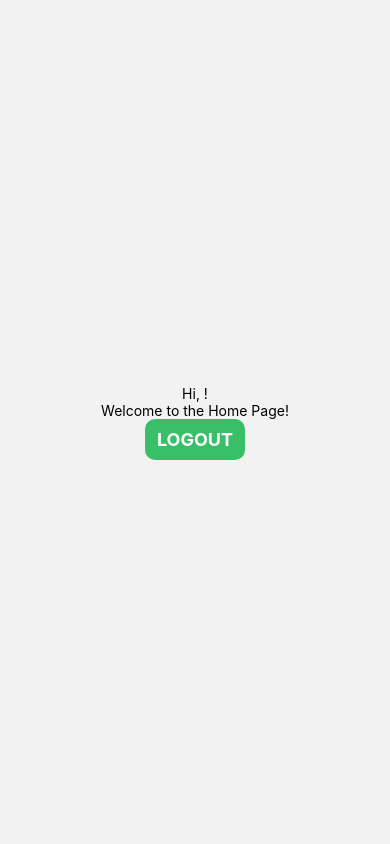
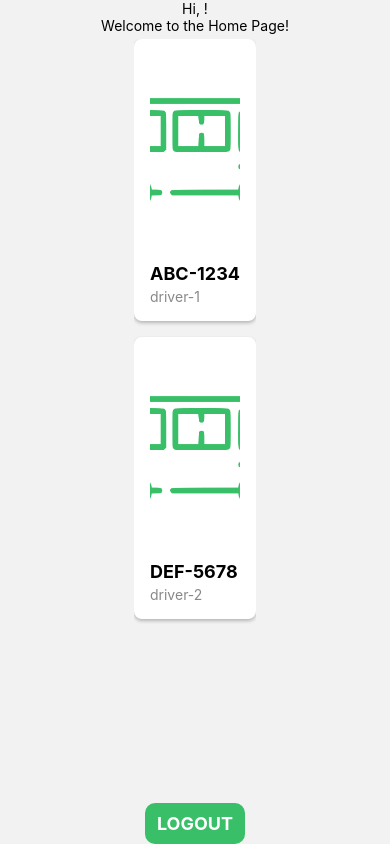
Before and after one commit to Youngermaster/expo-template-youngermaster, a React Native app: screen /Home in a window 390 px wide. Built offline with nearby package versions, Linux system fonts and the light colour scheme.

Commit message:
feat: Add VehicleCard component for displaying vehicle information

```diff
--- /dev/null
+++ b/components/atoms/VehicleCard.tsx
@@ -0,0 +1,54 @@
+import React from "react";
+import { View, Text, Image, StyleSheet } from "react-native";
+
+interface VehicleCardProps {
+  vehicleName: string;
+  vehicleDescription: string;
+}
+
+const VehicleCard: React.FC<VehicleCardProps> = ({
+  vehicleName,
+  vehicleDescription,
+}) => {
+  return (
+    <View style={styles.container}>
+      <Image source={require("~/images/icons/Bus.png")} style={styles.image} />
+      <Text style={styles.name}>{vehicleName}</Text>
+      <Text style={styles.description}>{vehicleDescription}</Text>
+    </View>
+  );
+};
+
+const styles = StyleSheet.create({
+  container: {
+    backgroundColor: "#fff",
+    borderRadius: 8,
+    padding: 16,
+    marginBottom: 16,
+    shadowColor: "#000",
+    shadowOffset: {
+      width: 0,
+      height: 2,
+    },
+    shadowOpacity: 0.25,
+    shadowRadius: 3.84,
+    elevation: 5,
+  },
+  image: {
+    width: "100%",
+    height: 200,
+    marginBottom: 8,
+    borderRadius: 8,
+  },
+  name: {
+    fontSize: 18,
+    fontWeight: "bold",
+    marginBottom: 4,
+  },
+  description: {
+    fontSize: 14,
+    color: "#888",
+  },
+});
+
+export default VehicleCard;
--- a/screens/HomeScreen.tsx
+++ b/screens/HomeScreen.tsx
@@ -1,17 +1,40 @@
-import React from "react";
-import { View, Text, StyleSheet } from "react-native";
+import React, { useEffect } from "react";
+import { View, Text, SafeAreaView, StyleSheet, ScrollView } from "react-native";
 import Button from "~/components/atoms/Button";
 import { useAuthStore } from "~/stores/AuthStore";
 import useDriverStore from "~/stores/DriverStore";
+import useVehicleStore from "~/stores/VehicleStore";
+import getVehicles from "~/hooks/useVehicles";
+import VehicleCard from "~/components/atoms/VehicleCard";
 
 const HomeScreen = ({ navigation }: { navigation: any }) => {
   const { logout } = useAuthStore();
   const driver = useDriverStore((state) => state.driver);
+  const { vehicles, setVehicles } = useVehicleStore();
+
+  useEffect(() => {
+    const loadVehicles = async () => {
+      const response = await getVehicles();
+      setVehicles(response.vehicles);
+    };
+
+    loadVehicles();
+  }, []);
 
   return (
-    <View style={styles.container}>
+    <SafeAreaView style={styles.container}>
       <Text>Hi, {driver?.name}!</Text>
       <Text>Welcome to the Home Page!</Text>
+      <ScrollView style={styles.vehicleContainer}>
+        {vehicles.map((vehicle) => (
+          <View key={vehicle.id}>
+            <VehicleCard
+              vehicleName={vehicle.plate}
+              vehicleDescription={vehicle.assignedDrivers.join(", ")}
+            />
+          </View>
+        ))}
+      </ScrollView>
       <Button
         title="Logout"
         onPress={() => {
@@ -19,7 +42,7 @@ const HomeScreen = ({ navigation }: { navigation: any }) => {
           navigation.navigate("Login");
         }}
       />
-    </View>
+    </SafeAreaView>
   );
 };
 
@@ -28,6 +51,10 @@ const styles = StyleSheet.create({
     flex: 1,
     justifyContent: "center",
     alignItems: "center",
+    padding: 10,
+  },
+  vehicleContainer: {
+    marginTop: 5,
   },
 });
 
--- /dev/null
+++ b/stores/VehicleStore.ts
@@ -0,0 +1,18 @@
+import { create } from "zustand";
+import Vehicle from "~/models/Vehicle";
+
+interface VehicleState {
+  vehicles: Vehicle[];
+  selectedVehicle: Vehicle | null;
+  setVehicles: (vehicles: Vehicle[]) => void;
+  setSelectedVehicle: (vehicle: Vehicle | null) => void;
+}
+
+const useVehicleStore = create<VehicleState>((set) => ({
+  vehicles: [],
+  selectedVehicle: null,
+  setVehicles: (vehicles) => set({ vehicles }),
+  setSelectedVehicle: (vehicle) => set({ selectedVehicle: vehicle }),
+}));
+
+export default useVehicleStore;
```
